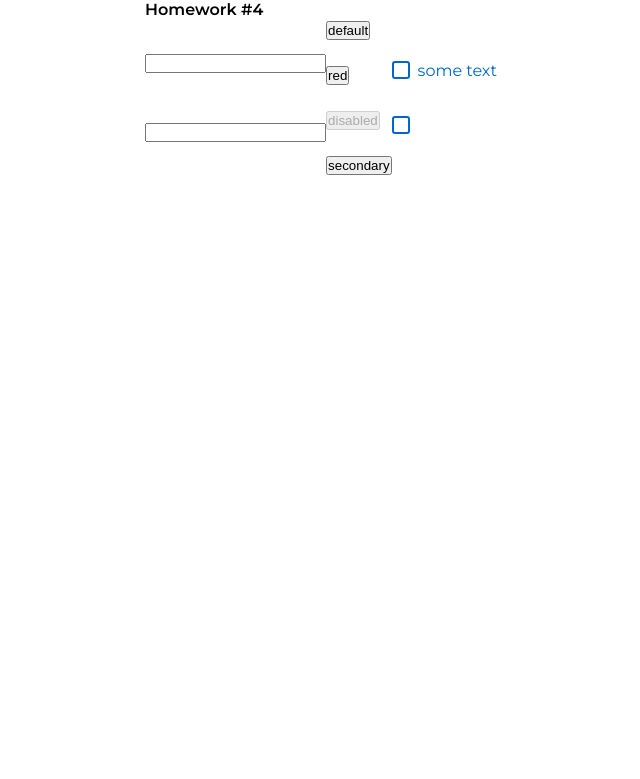
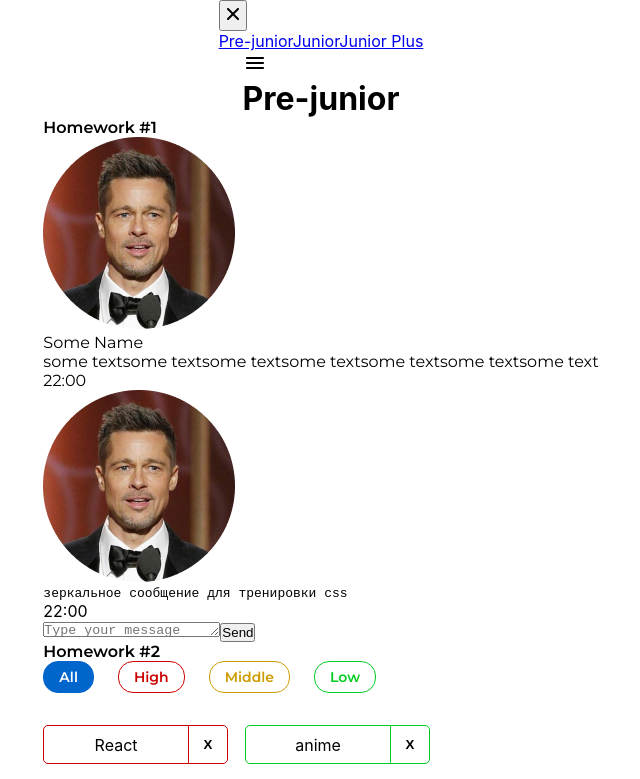
Before and after one commit to VadzimAJ/IT_ink_w2, a React (Create React App) app: page /#/pre-junior in a window 1280 px wide. Shown: the top 779 px of the page, without its empty margins (191-831 px from the left). Built offline with nearby package versions, Linux system fonts and the light colour scheme.

Commit message:
feat: complite Sprint 3, week 1 homework

```diff
--- a/package.json
+++ b/package.json
@@ -20,7 +20,7 @@
     "react": "18.2.0",
     "react-dom": "18.2.0",
     "react-redux": "8.0.4",
-    "react-router-dom": "6.4.3",
+    "react-router-dom": "^6.23.1",
     "react-scripts": "5.0.1",
     "redux": "4.2.0",
     "typescript": "4.7.4",
--- a/src/s1-main/App.tsx
+++ b/src/s1-main/App.tsx
@@ -4,6 +4,7 @@
 import HW2 from '../s2-homeworks/hw02/HW2'
 import HW3 from '../s2-homeworks/hw03/HW3'
 import HW4 from '../s2-homeworks/hw04/HW4'
+import HW5 from "../s2-homeworks/hw05/HW5";
 
 function App() {
     return (
@@ -12,10 +13,10 @@
             {/*раскомментировать по ходу выполнения*/}
             {/* <HW2/> */}
             {/* <HW3/> */}
-            <HW4/>
+            {/*<HW4/>*/}
 
             {/*при выполнении дз 5 и более - закомментировать здесь дз 1-4, так как они есть внутри дз 5*/}
-            {/*<HW5/>*/}
+            <HW5/>
         </div>
     )
 }
--- a/src/s2-homeworks/hw05/Pages.tsx
+++ b/src/s2-homeworks/hw05/Pages.tsx
@@ -18,15 +18,14 @@
             <Routes>
                 {/*роутинг будут писать студенты*/}
                 {/*в начале мы попадаем на страницу '/' и переходим сразу на страницу /pre-junior*/}
-                {/*<Route ...*/}
-
+                <Route path='/' element={<Navigate to={PATH.PRE_JUNIOR}/>}/>
                 {/*роуты для /pre-junior, /junior, /junior-plus*/}
-                {/*<Route ...*/}
-                {/*<Route ...*/}
-                {/*<Route ...*/}
+                <Route path={PATH.PRE_JUNIOR} element={<PreJunior/>}/>
+                <Route path={PATH.JUNIOR} element={<Junior/>}/>
+                <Route path={PATH.JUNIOR_PLUS} element={<JuniorPlus/>}/>
 
                 {/*роут для несуществующей страницы должен отрисовать <Error404 />*/}
-                {/*<Route ...*/}
+                <Route path='*' element={<Error404/>}/>
             </Routes>
         </div>
     )
--- a/src/s2-homeworks/hw05/sidebar/Sidebar.tsx
+++ b/src/s2-homeworks/hw05/sidebar/Sidebar.tsx
@@ -31,7 +31,7 @@
                         id={'hw5-pre-junior-link'}
                         to={PATH.PRE_JUNIOR}
                         onClick={handleClose}
-                        // className={...} // делает студент
+                        className={sidebarClass} // делает студент
                     >
                         Pre-junior
                     </NavLink>
@@ -39,7 +39,7 @@
                         id={'hw5-junior-link'}
                         to={PATH.JUNIOR}
                         onClick={handleClose}
-                        // className={...} // делает студент
+                        className={sidebarClass} // делает студент
                     >
                         Junior
                     </NavLink>
@@ -47,7 +47,7 @@
                         id={'hw5-junior-plus-link'}
                         to={PATH.JUNIOR_PLUS}
                         onClick={handleClose}
-                        // className={...} // делает студент
+                        className={sidebarClass} // делает студент
                     >
                         Junior Plus
                     </NavLink>
```
Also changed, not shown: 1 other file (tests, documents, lock files or other folders).
